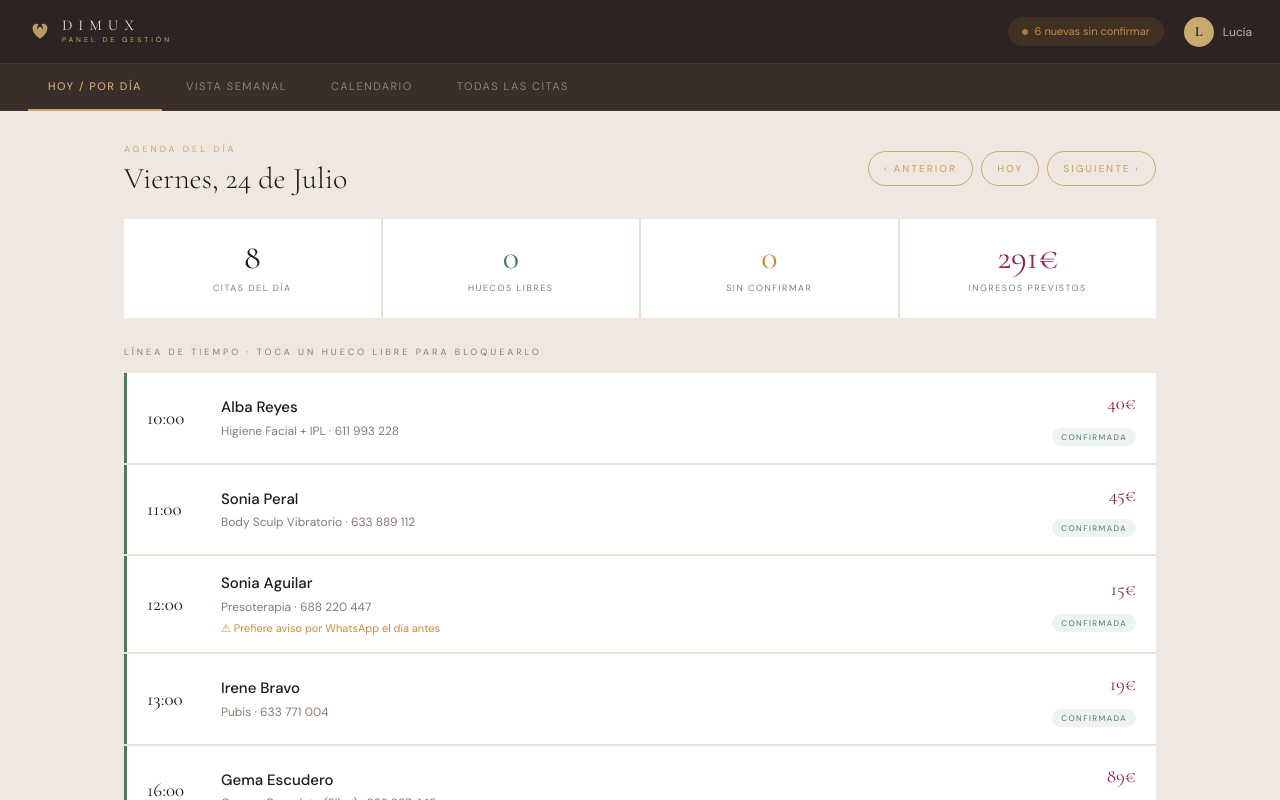
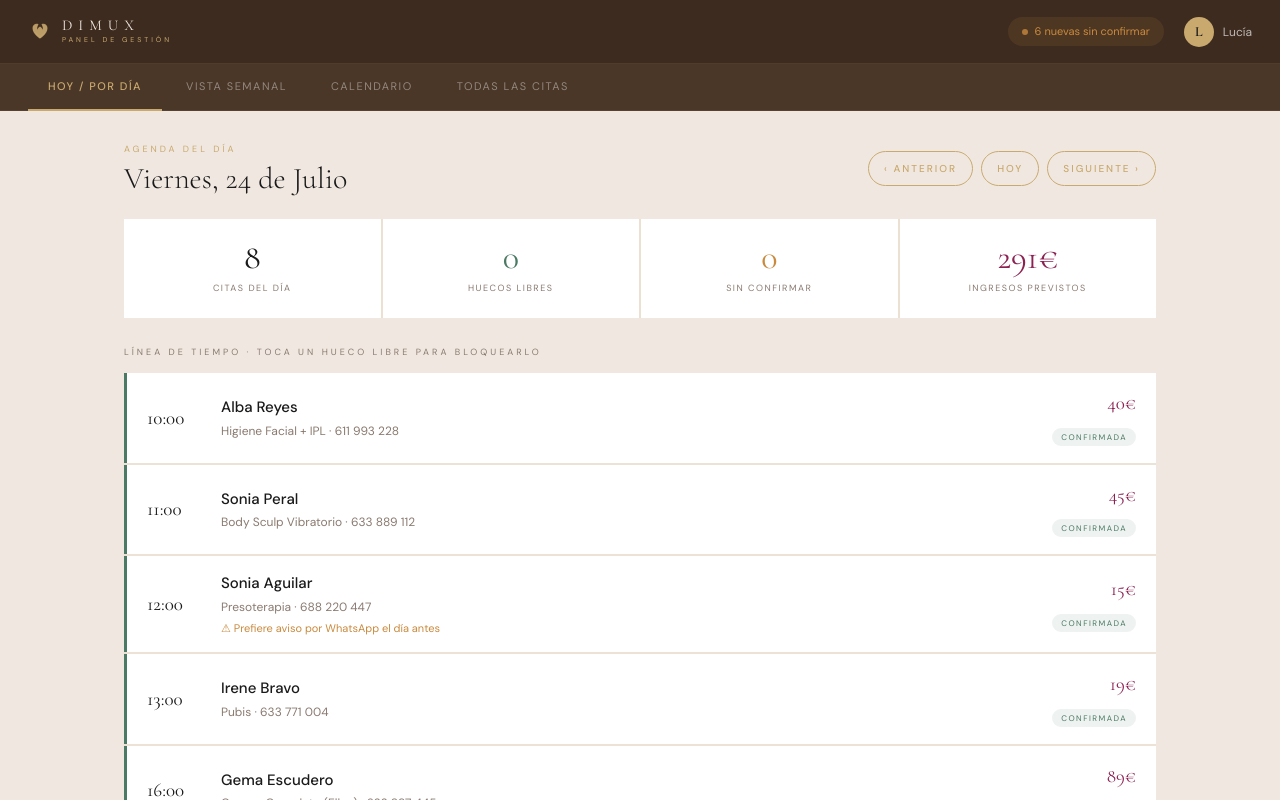
Before and after one commit to carlosalfredogarcia/estetica-web, a Next.js app: page /admin in a window 1280 px wide. Shown: the top 800 px of the page. Built offline with nearby package versions, Linux system fonts and the light colour scheme.

Commit message:
admin: ajustar colores header y tabs
Header → #3D2B1F, tabs → #4A3728.

Co-Authored-By: Claude Sonnet 4.6 <noreply@anthropic.com>
Claude-Session: https://claude.ai/code/session_01PeCom8tvAN3DqL6e8akmx4

```diff
--- a/src/app/admin/page.tsx
+++ b/src/app/admin/page.tsx
@@ -234,7 +234,7 @@ export default function AdminPage(){
       )}
 
       {/* HEADER */}
-      <header style={{background:"#2C2422",borderBottom:`1px solid ${G}22`,
+      <header style={{background:"#3D2B1F",borderBottom:`1px solid ${G}22`,
         padding:"0 28px",height:64,display:"flex",alignItems:"center",
         justifyContent:"space-between",position:"sticky",top:0,zIndex:200}}>
         <div style={{display:"flex",alignItems:"center",gap:10}}>
@@ -264,7 +264,7 @@ export default function AdminPage(){
       </header>
 
       {/* TABS */}
-      <div style={{background:"#3A2E2A",borderBottom:`1px solid ${G}18`,
+      <div style={{background:"#4A3728",borderBottom:`1px solid ${G}18`,
         padding:"0 28px",display:"flex",gap:4,position:"sticky",top:64,zIndex:190}}>
         {[["dia","Hoy / Por día"],["semana","Vista semanal"],["mes","Calendario"],["todas","Todas las citas"]].map(([id,l])=>(
           <button key={id} className="navbtn" onClick={()=>setView(id)}
```
